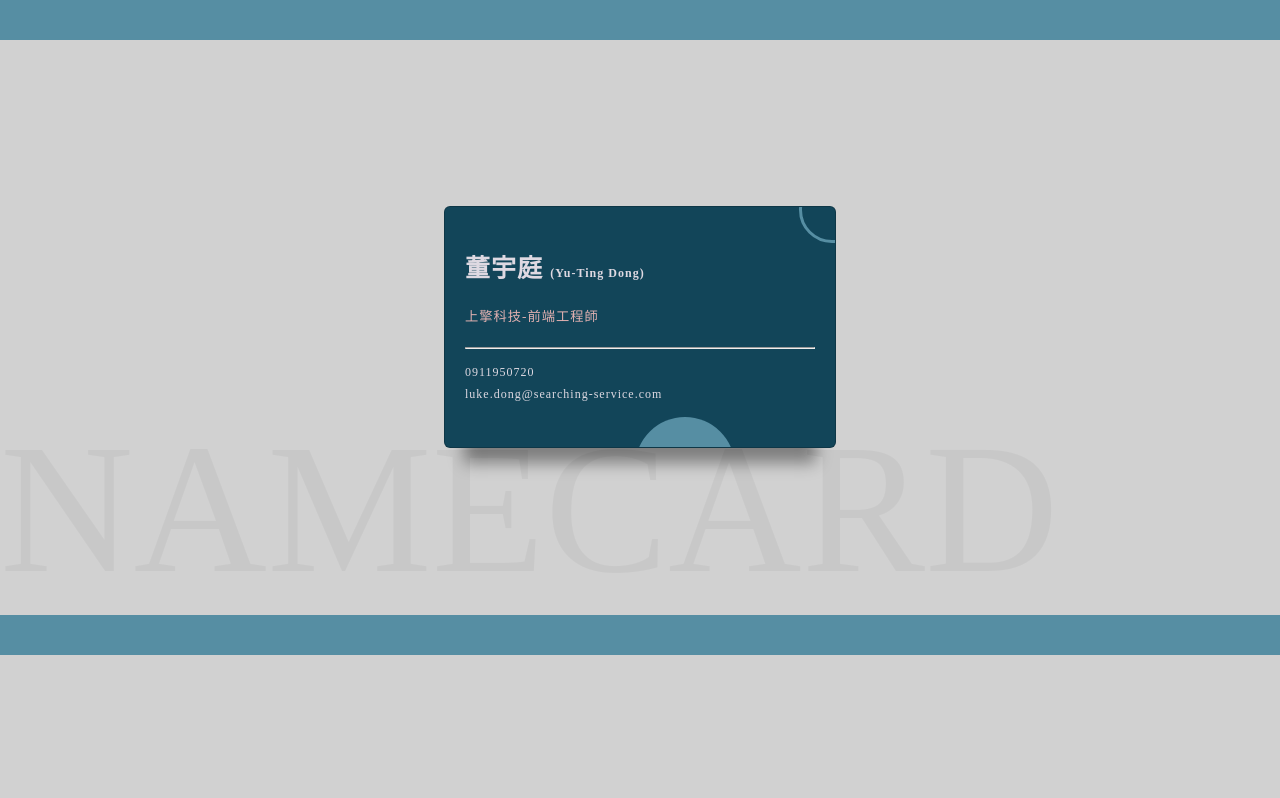
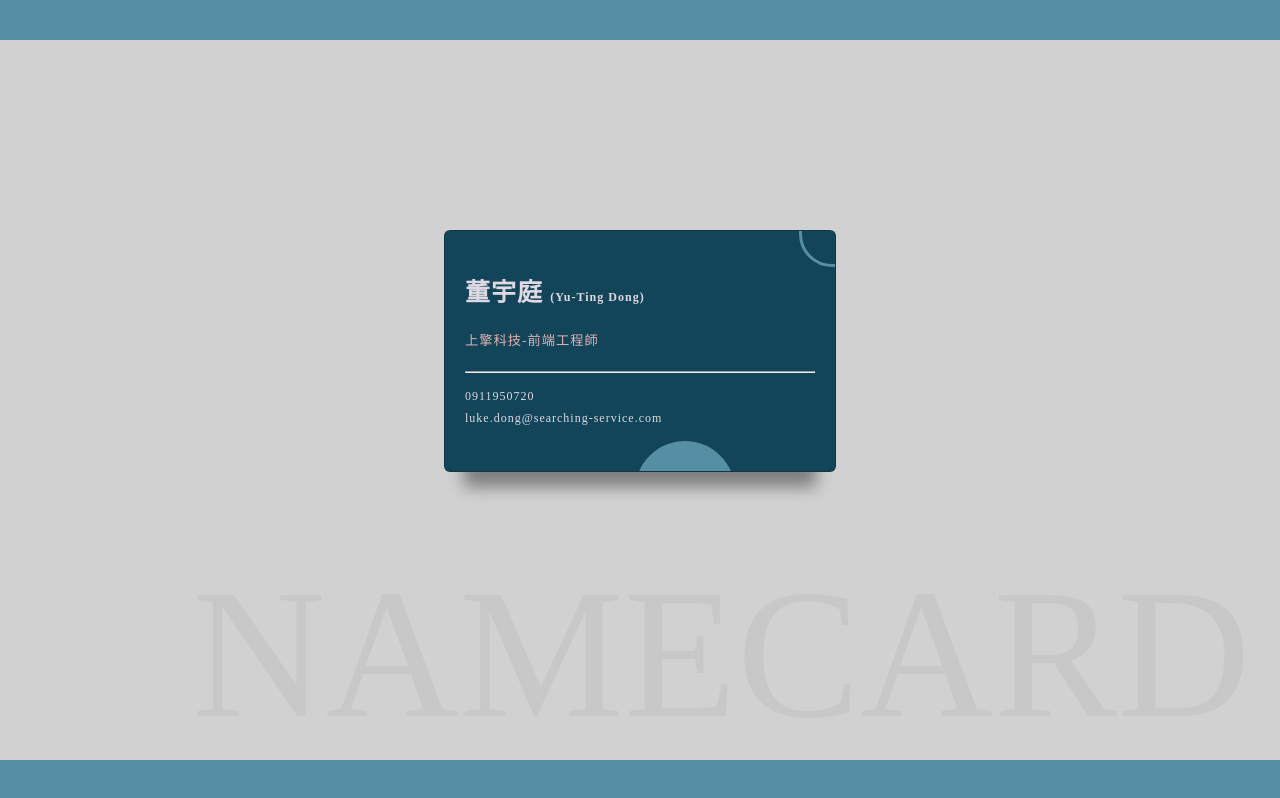
Before and after one commit to pig84720/card, a plain HTML site: page index.html in a window 1280 px wide. Drawn offline with Linux system fonts and the light colour scheme.

Commit message:
first commit

```diff
--- a/style.css
+++ b/style.css
@@ -7,7 +7,7 @@ html,body {
     border-top: solid 40px #568EA3;
     border-bottom: solid 40px #568EA3;
     box-sizing: border-box;
-    height: 100%;
+    height: 100vh;
     overflow: hidden;
   }
   * {
@@ -20,7 +20,7 @@ html,body {
     background-color: #124559;
     width: 350px;
     height: 200px;
-    margin: 166px auto 167px auto;
+    margin: 190px auto 167px auto;
     padding: 20px;
     letter-spacing: 1px;
     font-weight: 100;
@@ -69,5 +69,7 @@ html,body {
     font-size: 185px;
     position: absolute;
     bottom: 0px;
+    left: 15%;
+    right: 15%;
     color: rgba(0,0,0,0.04)
   }
```
